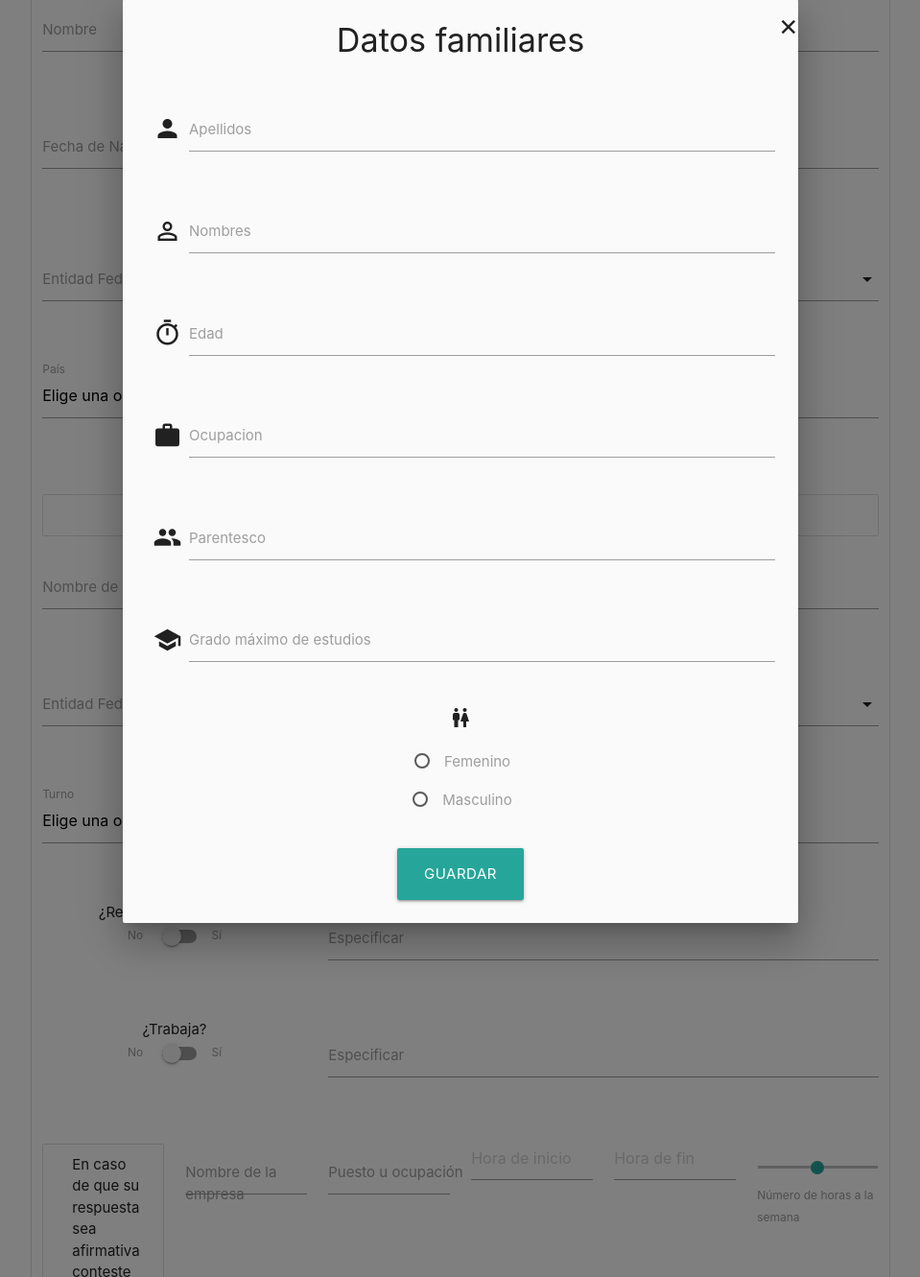
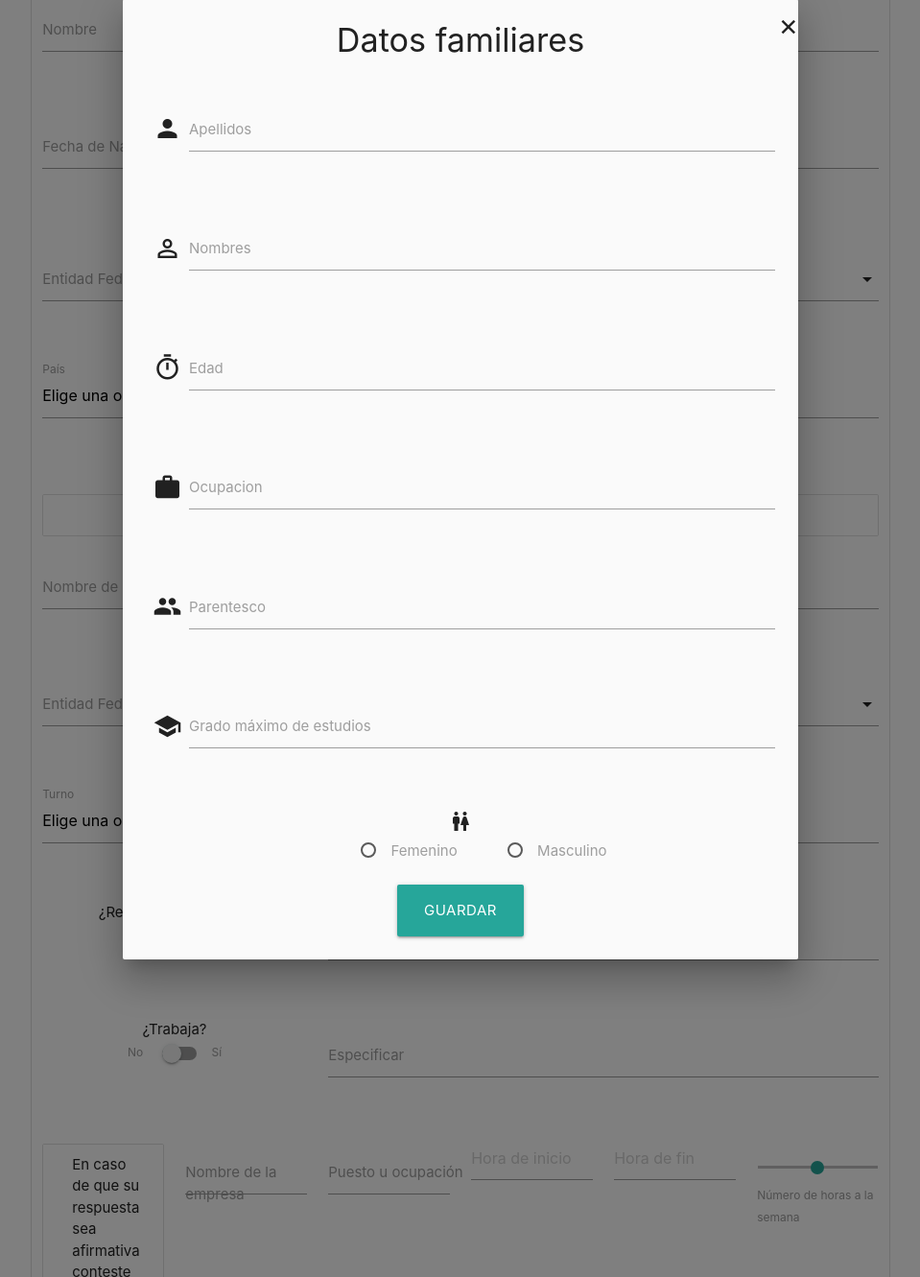
Before and after one commit to Jordani-Valencia/SIREANI, a CodeIgniter app: page /SIREANI/registro/uno in a window 1280 px wide, after a click on "add". Shown: the part 149-1480 px from the top of the page at 96% size, without its empty margins (160-1119 px from the left). Run offline with CodeIgniter, Linux system fonts and the light colour scheme; some libraries are stand-ins or nearby versions.

Commit message:
Correciones modal
Pantalla 1 lista

```diff
--- a/application/views/pantallas/1.php
+++ b/application/views/pantallas/1.php
@@ -404,51 +404,57 @@
 	      <?php echo form_open(""); ?>
 	      <div class="input-field">
 	        <i class="material-icons prefix">person</i>
-	        <input type="text" id="ape" name="apellidos">
+	        <input type="text" id="ape" name="apellidos" class="validate" required>
 	        <label for="ape">Apellidos</label>
+	        <span class="helper-text" data-error="Campo vacío o Incorrecto" data-success="Bien"></span>
 	      </div><br>
 
 	      <div class="input-field">
 	        <i class="material-icons prefix">perm_identity</i>
-	        <input type="password" id="nom2" name="nombre2">
+	        <input type="text" id="nom2" name="nombre2" class="validate" required>
 	        <label for="nom2">Nombres</label>
+	        <span class="helper-text" data-error="Campo vacío o Incorrecto" data-success="Bien"></span>
 	      </div><br>
 
 	      <div class="input-field">
 	        <i class="material-icons prefix">timer</i>
-	        <input type="password" id="ed" name="edad1">
+	        <input type="number" id="ed" name="edad1" max="100" min="1" required step="1" class="validate">
 	        <label for="ed">Edad</label>
+	        <span class="helper-text" data-error="Campo vacío o Incorrecto" data-success="Bien"></span>
 	      </div><br>
 
 	      <div class="input-field">
 	        <i class="material-icons prefix">work</i>
-	        <input type="password" id="ocu2" name="ocupacion2">
+	        <input type="text" id="ocu2" name="ocupacion2" class="validate" required>
 	        <label for="ocu2">Ocupacion</label>
+	        <span class="helper-text" data-error="Campo vacío o Incorrecto" data-success="Bien"></span>
 	      </div><br>
 
 	      <div class="input-field">
 	        <i class="material-icons prefix">group</i>
-	        <input type="password" id="par" name="parentesco1">
+	        <input type="text" id="par" name="parentesco1" class="validate" required>
+	        <span class="helper-text" data-error="Campo vacío o Incorrecto" data-success="Bien"></span>
 	        <label for="par">Parentesco</label>
 	      </div><br>
 
 	      <div class="input-field">
 	        <i class="material-icons prefix">school</i>
-	        <input type="password" id="est" name="estudios1">
+	        <input type="text" id="est" name="estudios1" class="validate" required>
 	        <label for="est">Grado máximo de estudios</label>
+	        <span class="helper-text" data-error="Campo vacío o Incorrecto" data-success="Bien"></span>
 	      </div><br>
 
 	      <div>
 	        <i class="material-icons prefix">wc</i><br />
-	        <p><label>
+	        <label>
 	              <input class="with-gap" name="sexo2" type="radio" value="F"/>
 	              <span>Femenino</span>
-	            </label></p>
+	            </label>
 
-	            <p><label>
+	            <label>
 	              <input class="with-gap" name="sexo2" type="radio" value="M"/>
 	              <span>Masculino</span>
-	            </label></p>
+	            </label>
 	      </div><br />
 
 	      <input type="submit" value="Guardar" class="btn btn-large">
```
